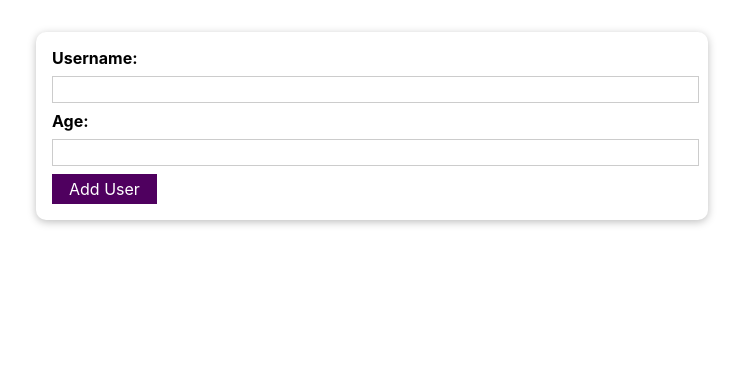
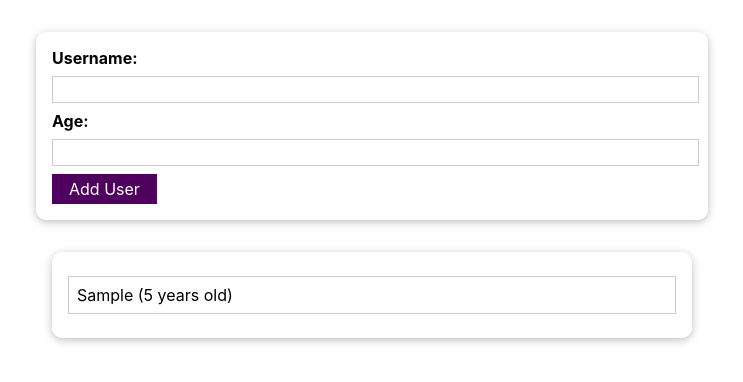
Before and after one commit to RegularMan171/user-list, a React (Create React App) app: page / in a window 1280 px wide. Both pictures are taken after typing "Sample", "5" into the empty fields and a click on the button "Add User". Shown: the top 382 px of the page, without its empty margins (268-1011 px from the left). Built offline with nearby package versions, Linux system fonts and the light colour scheme.

Commit message:
adding users to the list

```diff
--- a/src/App.js
+++ b/src/App.js
@@ -1,10 +1,25 @@
 // import logo from './logo.svg';
+import { useState } from 'react';
+
 import './App.css';
-import User from './Components/User/User'
+import AddUser from './Components/User/AddUser'
+import UserList from './Components/User/UserList';
 
 function App() {
+
+  const [userList, setUserList] = useState([]);
+
+  const addUserHandler = (username, age) => {
+    setUserList((prevUserList) => {
+      return [...prevUserList, {name: username, age, id: Math.random().toString()}]
+    })
+  }
+
   return (
-    <User />
+    <div>
+      <AddUser onAddUser={addUserHandler}/>
+      <UserList users={userList}/>
+    </div>
   );
 }
 
--- /dev/null
+++ b/src/Components/User/AddUser.js
@@ -0,0 +1,45 @@
+import {useState} from 'react';
+import styles from './AddUser.module.css';
+import Card from "../UI/Card";
+import Button from '../UI/Button';
+
+const AddUser = (props) => {
+
+    const [enteredUsername, setEnteredUsername] = useState('');
+    const [enteredAge, setEnteredAge] = useState('');
+
+    const addUserHandler = (event) => {
+        event.preventDefault();
+        if(enteredUsername.trim().length === 0 || enteredAge.trim().length === 0 || +enteredAge <= 0)
+            return;
+        // console.log(enteredAge, enteredUsername)
+        props.onAddUser(enteredUsername, enteredAge)
+        setEnteredUsername('');
+        setEnteredAge('');
+    }
+
+    const usernameChangeHandler = (event) => {
+        setEnteredUsername(event.target.value)
+    }
+
+    const ageChangeHandler = (event) => {
+        setEnteredAge(event.target.value)
+    }
+
+    return (
+    <Card className={styles.input}>
+        <form onSubmit={addUserHandler}>
+            <label htmlFor="username">Username: </label>
+            <input id="username" type="text" value={enteredUsername} onChange={usernameChangeHandler}/>
+            <label htmlFor="age">Age: </label>
+            <input id="age" type="number" value={enteredAge} onChange={ageChangeHandler}></input>
+            {/* <button type="submit">Add User</button> */}
+            <Button type="submit">
+                Add User
+            </Button>
+        </form>
+    </Card>
+    )
+}
+
+export default AddUser;
--- a/src/Components/User/User.js
+++ /dev/null
@@ -1,44 +0,0 @@
-import {useState} from 'react';
-import styles from './User.module.css';
-import Card from "../UI/Card";
-import Button from '../UI/Button';
-
-const User = (props) => {
-
-    const [enteredUsername, setEnteredUsername] = useState('');
-    const [enteredAge, setEnteredAge] = useState('');
-
-    const addUserHandler = (event) => {
-        event.preventDefault();
-        if(enteredUsername.trim().length === 0 || enteredAge.trim().length === 0 || +enteredAge <= 0)
-            return;
-        console.log(enteredAge, enteredUsername)
-        setEnteredUsername('');
-        setEnteredAge('');
-    }
-
-    const usernameChangeHandler = (event) => {
-        setEnteredUsername(event.target.value)
-    }
-
-    const ageChangeHandler = (event) => {
-        setEnteredAge(event.target.value)
-    }
-
-    return (
-        <Card className={styles.input}>
-            <form onSubmit={addUserHandler}>
-                <label htmlFor="username">Username: </label>
-                <input id="username" type="text" value={enteredUsername} onChange={usernameChangeHandler}/>
-                <label htmlFor="age">Age: </label>
-                <input id="age" type="number" value={enteredAge} onChange={ageChangeHandler}></input>
-                {/* <button type="submit">Add User</button> */}
-                <Button type="submit">
-                    Add User
-                </Button>
-            </form>
-        </Card>
-    )
-}
-
-export default User;
--- /dev/null
+++ b/src/Components/User/UserList.js
@@ -0,0 +1,17 @@
+import Card from '../UI/Card'
+import styles from './UserList.module.css';
+
+const UserList = (props) => {
+    console.log(props.users)
+    return (
+        <Card className={styles.users}>
+        <ul>
+            {props.users.map((u) => (
+                <li key={u.id}>{u.name} ({u.age} years old)</li>
+            ))}
+        </ul>
+        </Card>
+    );
+}
+
+export default UserList;
--- /dev/null
+++ b/src/Components/User/UserList.module.css
@@ -0,0 +1,16 @@
+.users {
+    margin: 2rem auto;
+    width: 90%;
+    max-width: 40rem;
+  }
+
+  .users ul {
+    list-style: none;
+    padding: 1rem;
+  }
+
+  .users li {
+    border: 1px solid #ccc;
+    margin: 0.5rem 0;
+    padding: 0.5rem;
+  }
```
Also changed, not shown: src/Components/User/AddUser.module.css (renamed from src/Components/User/User.module.css).
